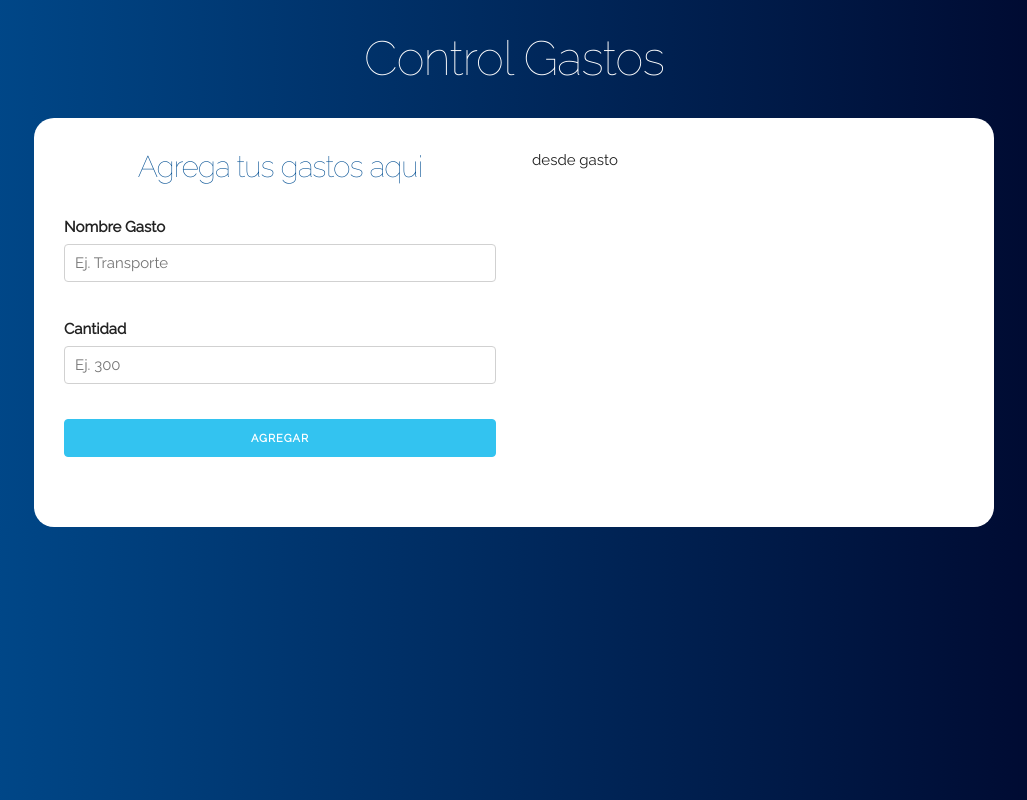
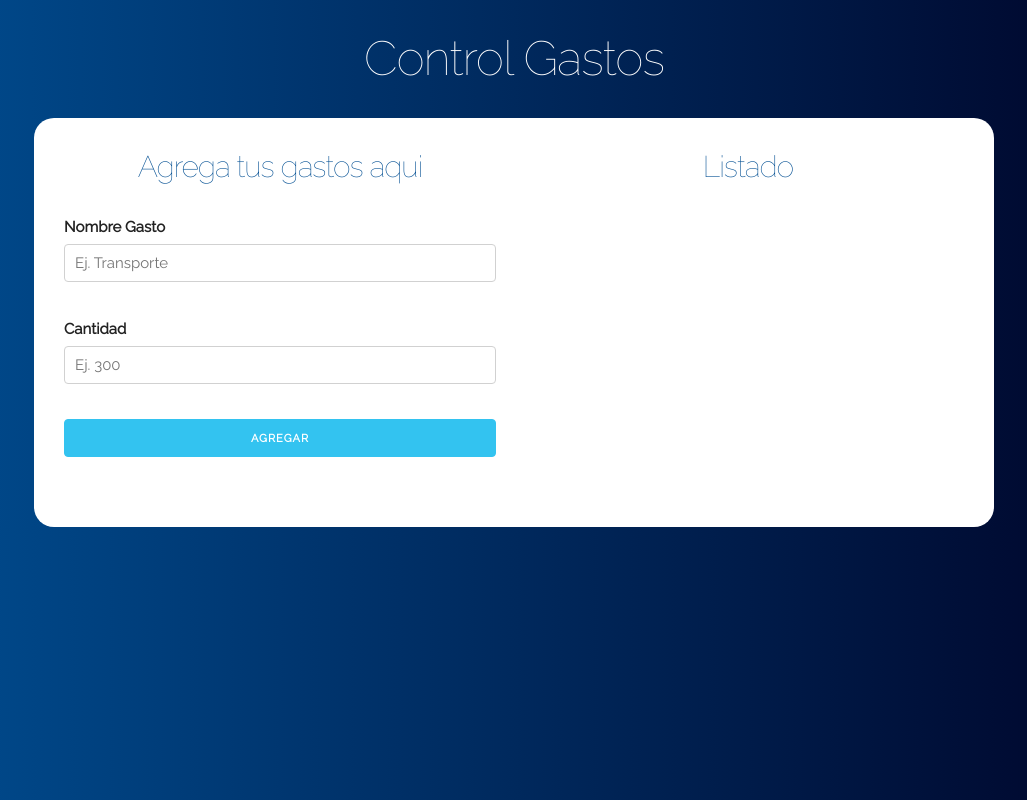
Before and after one commit to JoniAguero/control-gastos-react, a React (Create React App) app: page / in a window 1280 px wide. Shown: the whole page, without its empty margins (126-1153 px from the left). Built offline with nearby package versions, Linux system fonts and the light colour scheme.

Commit message:
Gastos info

```diff
--- a/src/components/App.js
+++ b/src/components/App.js
@@ -40,7 +40,7 @@ class App extends Component {
               <Formulario agregarGasto = { this.agregarGasto }/>
             </div>
             <div className="one-half column">
-              <ListadoGastos />
+              <ListadoGastos gastos={this.state.gastos} />
             </div>
           </div>
         </div>
--- a/src/components/ListadoGastos/Gasto/Gasto.js
+++ b/src/components/ListadoGastos/Gasto/Gasto.js
@@ -2,10 +2,16 @@ import React, { Component } from 'react'
 
 export class Gasto extends Component {
   render() {
+
+    const {monto, nombre} = this.props.gasto;
+
     return (
-      <div>
-        desde gasto
-      </div>
+      <li className="gastos">
+        <p>
+            {nombre}
+            <span className="gasto">$ {monto}</span>
+        </p>
+      </li>
     )
   }
 }
--- a/src/components/ListadoGastos/ListadoGastos.js
+++ b/src/components/ListadoGastos/ListadoGastos.js
@@ -6,8 +6,12 @@ import { Gasto } from './Gasto/Gasto';
 export class ListadoGastos extends Component {
   render() {
     return (
-      <div>
-        <Gasto />
+      <div className="gastos-realizados">
+            <h2>Listado</h2>
+            {Object.keys( this.props.gastos ).map( key => (
+                <Gasto key={key} gasto={this.props.gastos[key]} />
+            ) ) }
+
       </div>
     )
   }
```
